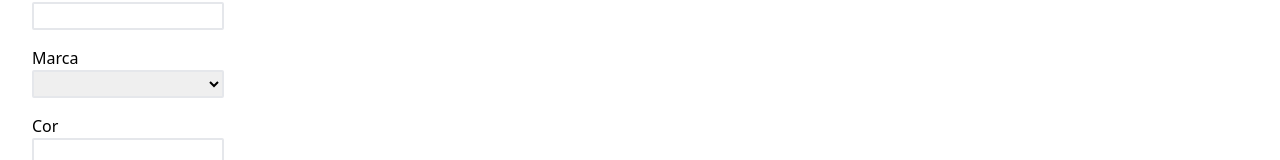
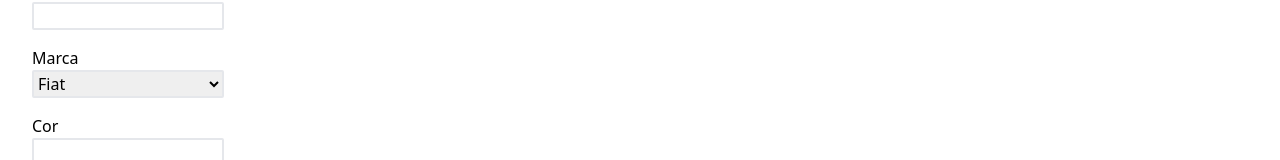
Before and after one commit to Lima2006/car-management-app, a Next.js app: page /carros/novo in a window 1280 px wide. Shown: the part 190-350 px from the top of the page. Built offline with nearby package versions, Linux system fonts and the light colour scheme; data requests are answered from the project's data file.

Commit message:
feat: add brand selector options

```diff
--- a/src/components/molecules/car-form.tsx
+++ b/src/components/molecules/car-form.tsx
@@ -5,12 +5,14 @@ import Input from "../atoms/input";
 import LinkButton from "../atoms/link-button";
 import Row from "../atoms/row";
 import Selector from "../atoms/selector";
+import BrandDataType from "../types/brand-data-type";
 import NewCarDataType from "../types/new-car-data-type";
 
 interface CarFormProps {
   onSubmit: (d: NewCarDataType) => void;
   defaultValues?: NewCarDataType;
   className?: string;
+  brandOptions: BrandDataType[];
 }
 
 const CarForm: React.FC<CarFormProps> = ({
@@ -22,6 +24,7 @@ const CarForm: React.FC<CarFormProps> = ({
     color: "",
     plate: "",
   },
+  brandOptions,
 }) => {
   // === Car data state ===
   const [data, setData] = useState<NewCarDataType>(defaultValues);
@@ -50,11 +53,19 @@ const CarForm: React.FC<CarFormProps> = ({
           label="Placa"
         />
         <Selector
-          value={data.brand.id.toString()}
-          onChange={(e) => console.log(e)}
+          value={data.brand?.id.toString()}
+          onChange={(e) =>
+            setData({...data, brand: brandOptions[e.target.value]})
+          }
           id="BrandInputForm"
           label="Marca"
-        ></Selector>
+        >
+          {brandOptions?.map((brand) => (
+            <option key={brand.id} value={brand.id}>
+              {brand.name}
+            </option>
+          ))}
+        </Selector>
         <Input
           type="text"
           id="ColorInputForm"
--- a/src/components/screens/EditCar.tsx
+++ b/src/components/screens/EditCar.tsx
@@ -1,6 +1,7 @@
 import { useRouter } from "next/router";
 import { useContext } from "react";
 import { useMutation, UseMutationResult, useQuery } from "react-query";
+import { getBrands } from "../../services/getBrands";
 import { getCar } from "../../services/getCar";
 import { putCar } from "../../services/putCar";
 import Body from "../atoms/body";
@@ -8,6 +9,7 @@ import Webpage from "../atoms/webpage";
 import showToastContext from "../contexts/show-toast-context";
 import CarForm from "../molecules/car-form";
 import Navbar from "../molecules/navbar";
+import BrandDataType from "../types/brand-data-type";
 import CarDataType from "../types/car-data-type";
 
 const EditCar: React.FC = () => {
@@ -34,6 +36,14 @@ const EditCar: React.FC = () => {
     },
     onError: (err) => errorToast(err.message)
   });
+  // Get brands
+  const { data: brands } = useQuery<BrandDataType[], Error>(
+    "brands",
+    () => getBrands(),
+    {
+      onError: (err) => errorToast(err.message),
+    }
+  );
 
   return (
     <Webpage title="Editar carro">
@@ -42,6 +52,7 @@ const EditCar: React.FC = () => {
         {isSuccess && <CarForm
           defaultValues={car}
           onSubmit={(d) => mutate({ ...d, id: car.id })}
+          brandOptions={brands}
         />}
       </Body>
     </Webpage>
--- a/src/components/screens/NewCar.tsx
+++ b/src/components/screens/NewCar.tsx
@@ -1,7 +1,8 @@
 import { useRouter } from "next/router";
 import { useContext } from "react";
-import { useMutation, UseMutationResult } from "react-query";
+import { useMutation, UseMutationResult, useQuery } from "react-query";
 import { toast } from "react-toastify";
+import { getBrands } from "../../services/getBrands";
 import { postCar } from "../../services/postCar";
 import Body from "../atoms/body";
 import Title from "../atoms/title";
@@ -9,12 +10,17 @@ import Webpage from "../atoms/webpage";
 import showToastContext from "../contexts/show-toast-context";
 import CarForm from "../molecules/car-form";
 import Navbar from "../molecules/navbar";
+import BrandDataType from "../types/brand-data-type";
 import CarDataType from "../types/car-data-type";
 import NewCarDataType from "../types/new-car-data-type";
 
 const NewCar: React.FC = () => {
+  // === Next router ===
   const { push } = useRouter();
+  // === Toast context ===
   const { successToast, errorToast } = useContext(showToastContext);
+  // === Query ===
+  // Post car
   const { mutate }: UseMutationResult<CarDataType, Error, NewCarDataType> =
     useMutation<CarDataType, Error, NewCarDataType>((data) => postCar(data), {
       onSuccess: () => {
@@ -23,12 +29,21 @@ const NewCar: React.FC = () => {
       },
       onError: (err) => errorToast(err.message),
     });
+  // Get brands
+  const { data: brands } = useQuery<BrandDataType[], Error>(
+    "brands",
+    () => getBrands(),
+    {
+      onError: (err) => errorToast(err.message),
+    }
+  );
+
   return (
     <Webpage title="Novo Carro">
       <Navbar />
       <Body>
         <Title className="mb-4">Novo Carro</Title>
-        <CarForm onSubmit={(d) => mutate(d)} />
+        <CarForm onSubmit={(d) => mutate(d)} brandOptions={brands} />
       </Body>
     </Webpage>
   );
```
